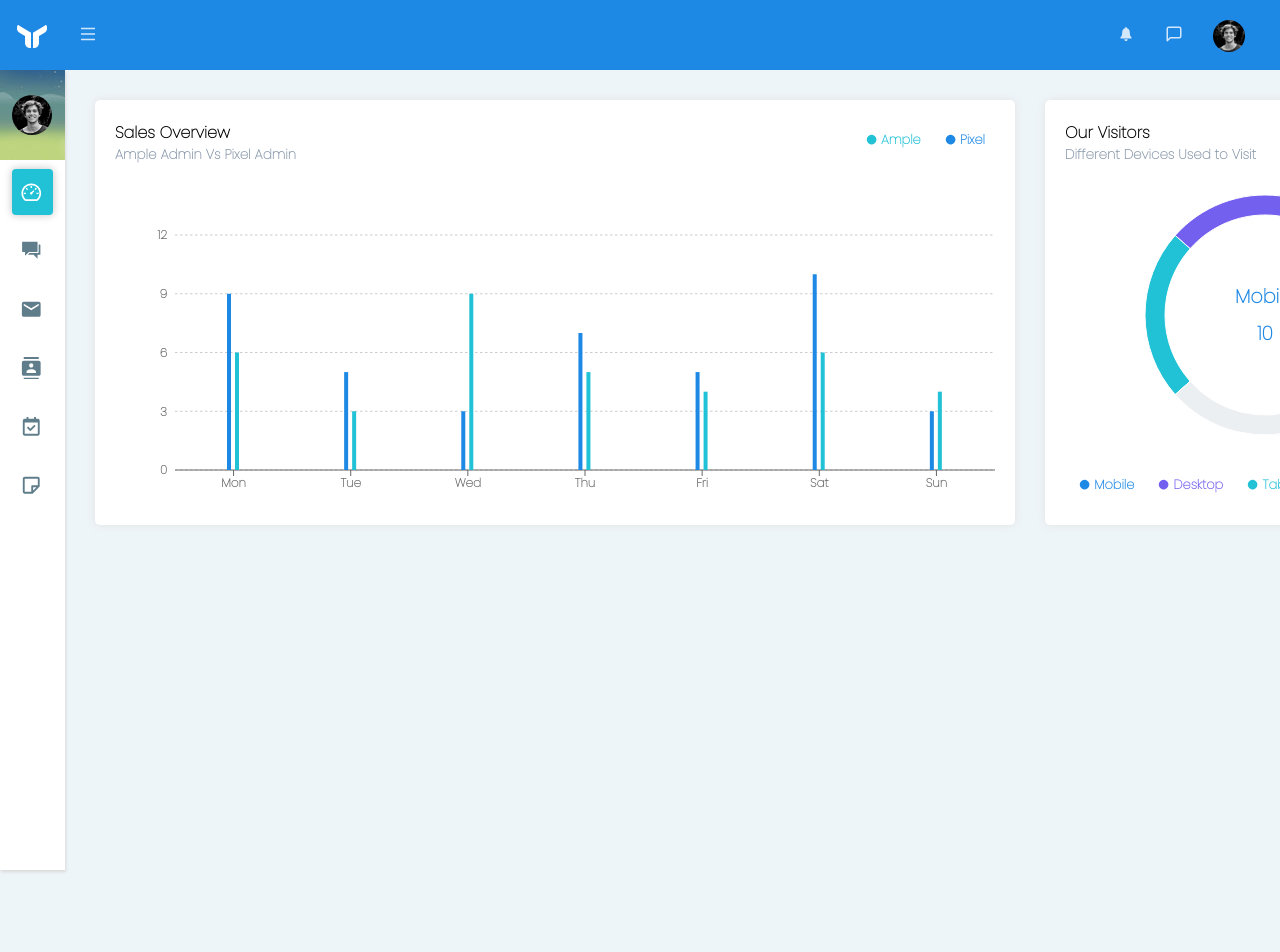
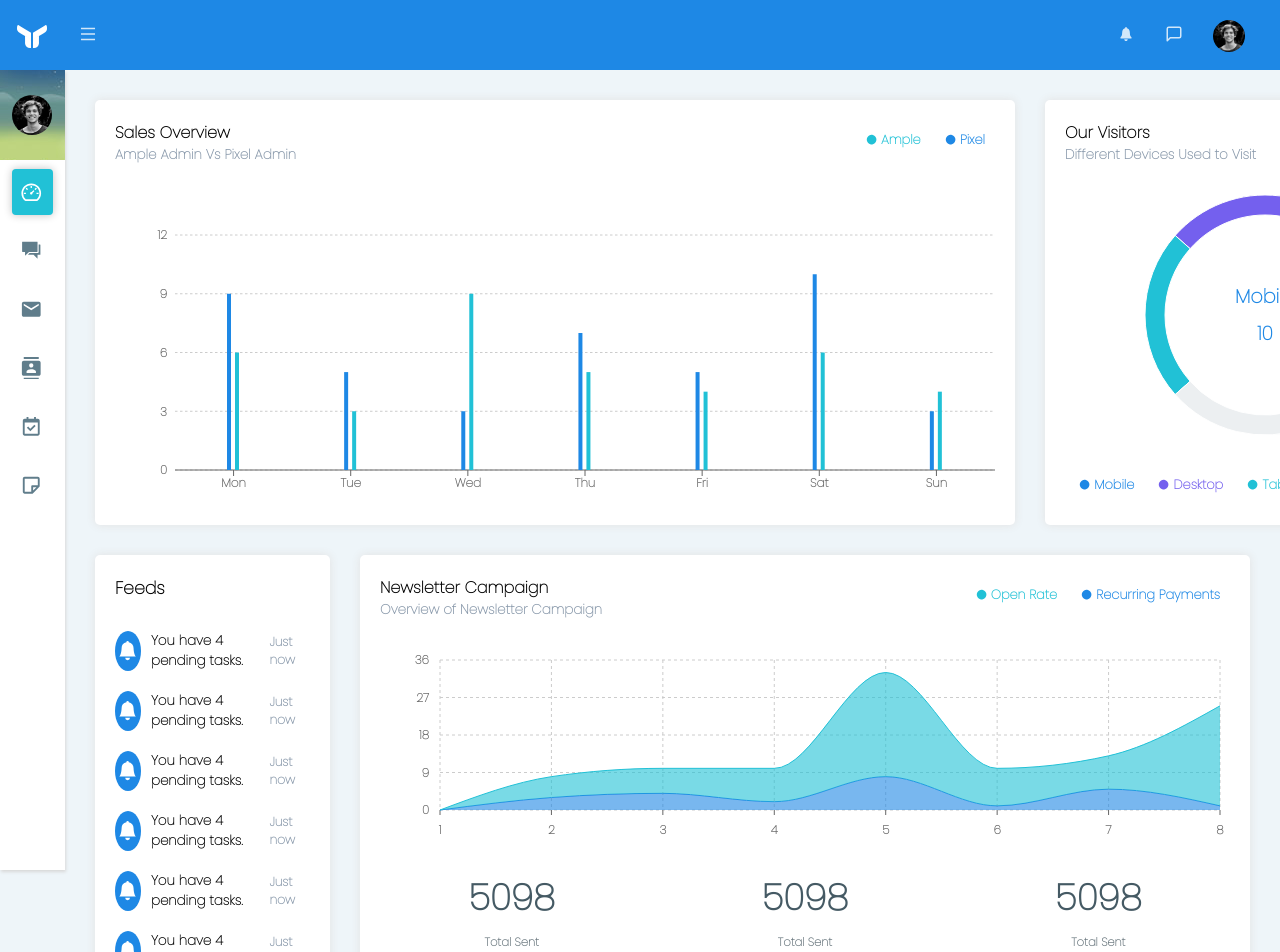
Before and after one commit to TranSonDinh/dashboard-admin, a React (Create React App) app: page / in a window 1280 px wide. Shown: the top 952 px of the page. Before the commit the page ends 800 px from the top, so only its background shows below. Built offline with nearby package versions, Linux system fonts and the light colour scheme.

Commit message:
up dashbroad

```diff
--- a/src/App.css
+++ b/src/App.css
@@ -456,5 +456,73 @@ div.zoom-out-dash{
   align-items: center;
 }
 /* sale overview chart */
-.sales-chart{
+
+
+/* feeds notification */
+.feed-notif{
+  width: 28vw;
 }
+.title-notif{
+  font-weight: bold;
+  font-size: .9em;
+  margin-bottom: 20px;
+}
+.content-notif>ul{
+  max-height: 365px;
+  overflow: auto;
+}
+.content-notif>ul>li>a{
+  display: flex;
+  flex-direction: row;
+  justify-content: space-between;
+  align-items: center;
+}
+.content-notif>ul>li{
+  padding: 10px 0;
+  border-radius: 4px;
+}
+.content-notif>ul>li:hover{
+  background-color: rgb(233, 247, 250);
+}
+.content-notif>ul>li>a>div{
+  display: flex;
+  align-items: center;
+}
+.notif-icon{
+  height: 40px;
+  width: 40px;
+  border-radius: 50%;
+  background-color: #1e88e5;
+  display: flex;
+  justify-content: center;
+  align-items: center;
+  color: #fff;
+}
+.notifi-text{
+  font-weight: bold;
+  font-size: .7em;
+  margin: 0 10px;
+  max-width: 250px;
+  overflow: hidden;
+}
+.notifi-time{
+  font-weight: bold;
+  color: #8898aa;
+  font-size: .65em;
+  margin-right: 5px;
+}
+.text-center{
+  justify-content: space-around;
+}
+.toltal-data{
+  text-align: center;
+}
+.toltal-data h4{
+  font-size: 36px;
+  color: #455a64;
+}
+.toltal-data small{
+  font-size: .6em;
+  font-weight: bold;
+  color: #67757c;
+}
--- a/src/components/Dashboard.js
+++ b/src/components/Dashboard.js
@@ -2,6 +2,8 @@ import classNames from 'classnames';
 
 import SalesOverview from './SalesOverview';
 import OurVisitors from './OurVisitors';
+import Feeds from './Feeds';
+import NewsletterCampaign from './NewsletterCampaign';
 
 const Dashboard = (props) => {
     return (
@@ -10,7 +12,10 @@ const Dashboard = (props) => {
                 <SalesOverview showUserName={props.showUserName} select={props.select} />
                 <OurVisitors />
             </div>
-
+            <div className="row">
+                <Feeds />
+                <NewsletterCampaign showUserName={props.showUserName} />
+            </div>
         </div>
     );
 }
--- /dev/null
+++ b/src/components/Feeds.js
@@ -0,0 +1,85 @@
+import { Link } from 'react-router-dom';
+import { BsFillBellFill } from 'react-icons/bs';
+
+const Feeds = () => {
+    return (<div className="content-wrap feed-notif">
+        <div className="title-notif">Feeds</div>
+        <div className="content-notif">
+            <ul>
+                <li>
+                    <Link to="#">
+                        <div>
+                            <span className="notif-icon"><BsFillBellFill /></span>
+                            <span className="notifi-text">You have 4 pending tasks.</span>
+                        </div>
+                        <span className="notifi-time">Just now</span>
+                    </Link>
+                </li>
+                <li>
+                    <Link to="#">
+                        <div>
+                            <span className="notif-icon"><BsFillBellFill /></span>
+                            <span className="notifi-text">You have 4 pending tasks.</span>
+                        </div>
+                        <span className="notifi-time">Just now</span>
+                    </Link>
+                </li>
+                <li>
+                    <Link to="#">
+                        <div>
+                            <span className="notif-icon"><BsFillBellFill /></span>
+                            <span className="notifi-text">You have 4 pending tasks.</span>
+                        </div>
+                        <span className="notifi-time">Just now</span>
+                    </Link>
+                </li>
+                <li>
+                    <Link to="#">
+                        <div>
+                            <span className="notif-icon"><BsFillBellFill /></span>
+                            <span className="notifi-text">You have 4 pending tasks.</span>
+                        </div>
+                        <span className="notifi-time">Just now</span>
+                    </Link>
+                </li>
+                <li>
+                    <Link to="#">
+                        <div>
+                            <span className="notif-icon"><BsFillBellFill /></span>
+                            <span className="notifi-text">You have 4 pending tasks.</span>
+                        </div>
+                        <span className="notifi-time">Just now</span>
+                    </Link>
+                </li>
+                <li>
+                    <Link to="#">
+                        <div>
+                            <span className="notif-icon"><BsFillBellFill /></span>
+                            <span className="notifi-text">You have 4 pending tasks.</span>
+                        </div>
+                        <span className="notifi-time">Just now</span>
+                    </Link>
+                </li>
+                {/* <li>
+                    <Link to="#">
+                        <div>
+                            <span className="notif-icon"><BsFillBellFill /></span>
+                            <span className="notifi-text">You have 4 pending tasks.</span>
+                        </div>
+                        <span className="notifi-time">Just now</span>
+                    </Link>
+                </li>
+                <li>
+                    <Link to="#">
+                        <div>
+                            <span className="notif-icon"><BsFillBellFill /></span>
+                            <span className="notifi-text">You have 4 pending tasks.</span>
+                        </div>
+                        <span className="notifi-time">Just now</span>
+                    </Link>
+                </li> */}
+            </ul>
+        </div>
+    </div>);
+}
+export default Feeds;
--- /dev/null
+++ b/src/components/NewsletterCampaign.js
@@ -0,0 +1,94 @@
+import { AreaChart, Area, XAxis, YAxis, CartesianGrid, Tooltip, ResponsiveContainer } from 'recharts';
+import ChartGloss from "./ChartGloss";
+
+const data = [
+    {
+        name: '1',
+        OpenRate: 0,
+        RecurringPayments: 0,
+    },
+    {
+        name: '2',
+        OpenRate: 5,
+        RecurringPayments: 3,
+    },
+    {
+        name: '3',
+        OpenRate: 6,
+        RecurringPayments: 4,
+    },
+    {
+        name: '4',
+        OpenRate: 8,
+        RecurringPayments: 2,
+    },
+    {
+        name: '5',
+        OpenRate: 25,
+        RecurringPayments: 8,
+    },
+    {
+        name: '6',
+        OpenRate: 9,
+        RecurringPayments: 1,
+    },
+    {
+        name: '7',
+        OpenRate: 8,
+        RecurringPayments: 5,
+    },
+    {
+        name: '8',
+        OpenRate: 24,
+        RecurringPayments: 1,
+    },
+];
+const NewsletterCampaign = (props) => {
+    return (<div className="content-wrap">
+        <div className="sales-overview_header">
+            <div>
+                <div><h5>Newsletter Campaign</h5></div>
+                <div><p>Overview of Newsletter Campaign</p></div>
+            </div>
+            <div className="chart-gloss">
+                <ChartGloss color="#21c1d6" name="Open Rate" />
+                <ChartGloss color="#1e88e5" name="Recurring Payments" />
+            </div>
+        </div>
+        <div>
+            <AreaChart
+                width={!props.showUserName ? 850 : 760}
+                height={250}
+                data={data}
+                margin={{
+                    top: 40,
+                    right: 10,
+                    left: 0,
+                    bottom: 30,
+                }}
+            >
+                <CartesianGrid strokeDasharray="3 3" />
+                <XAxis dataKey="name" fontSize={12} fontWeight={900} axisLine={0} tickSize={5} tickMargin={10} />
+                <YAxis fontSize={12} fontWeight={900} axisLine={0} tickLine={false} tickMargin={5} />
+                <Tooltip />
+                <Area type="monotone" dataKey="RecurringPayments" stackId="1" stroke="#1e88e5" fill="#1e88e5" />
+                <Area type="monotone" dataKey="OpenRate" stackId="1" stroke="#21c1d6" fill="#21c1d6" />
+            </AreaChart>
+        </div>
+        <div className="row text-center">
+            <div className="toltal-data">
+                <h4>5098</h4>
+                <small>Total Sent</small>
+            </div>
+            <div className="toltal-data">
+                <h4>5098</h4>
+                <small>Total Sent</small>
+            </div>
+            <div className="toltal-data">
+                <h4>5098</h4>
+                <small>Total Sent</small>
+            </div>
+        </div>
+    </div >);
+}
+export default NewsletterCampaign;
```
